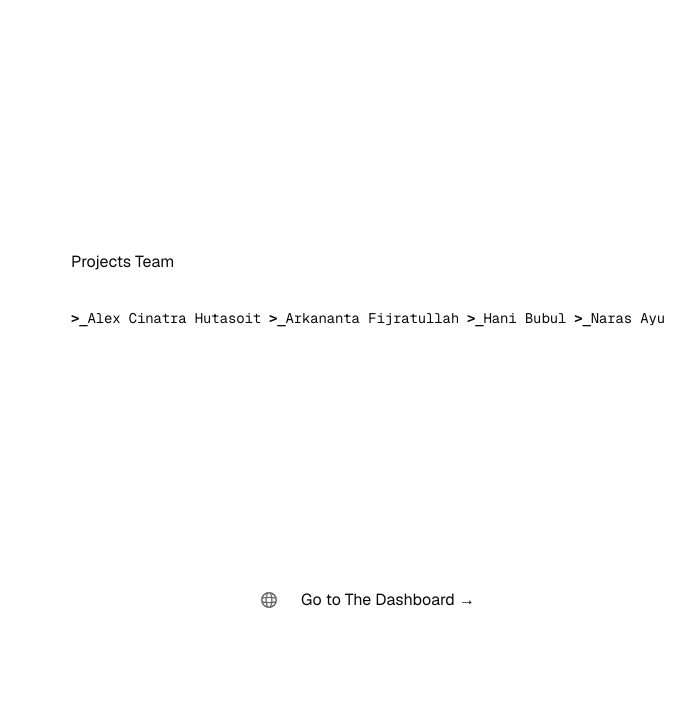
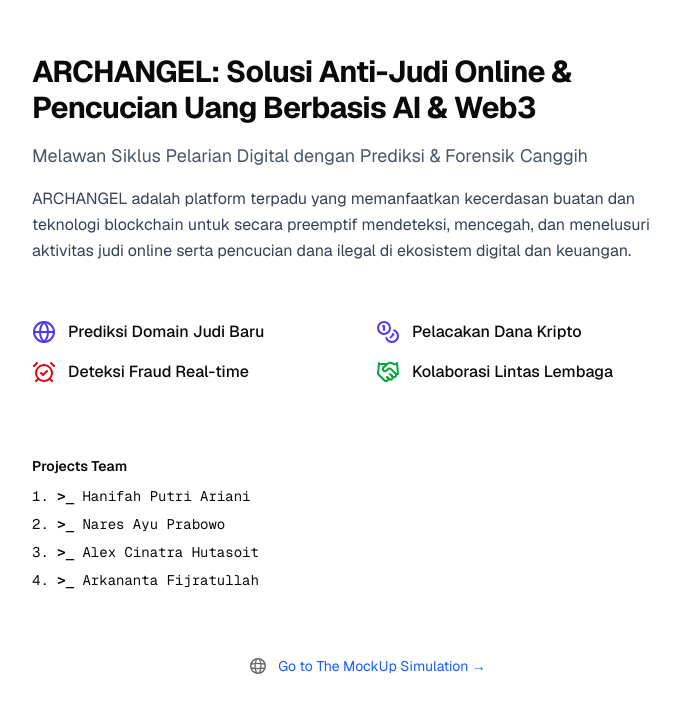
Before and after one commit to alexchtst/poc-archangle, a Next.js app: page / in a window 1280 px wide. Shown: the part 110-822 px from the top of the page, without its empty margins (272-967 px from the left). Before the commit the page ends 800 px from the top, so only its background shows below. Built offline with nearby package versions, Linux system fonts and the light colour scheme.

Commit message:
update landing

```diff
--- a/src/app/page.tsx
+++ b/src/app/page.tsx
@@ -1,27 +1,57 @@
+import { Coins, AlarmCheck, Handshake, Globe } from 'lucide-react';
+
 import Image from "next/image";
 import Link from "next/link";
 
 export default function Home() {
   return (
-    <div className="font-sans grid grid-rows-[20px_1fr_20px] items-center justify-items-center min-h-screen p-8 pb-20 gap-16 sm:p-20">
-      <main className="flex flex-col gap-[32px] row-start-2 items-center sm:items-start">
-        <p>Projects Team</p>
-        <ol className="font-mono list-inside list-decimal text-sm/6 text-center sm:text-left space-x-2">
-          <span className="mb-2 tracking-[-.01em]">
-            <code className="font-bold">{">_"}</code>Alex Cinatra Hutasoit
-          </span>
-          <span className="tracking-[-.01em]">
-            <code className="font-bold">{">_"}</code>Arkananta Fijratullah
-          </span>
-          <span className="tracking-[-.01em]">
-            <code className="font-bold">{">_"}</code>Hani Bubul
-          </span>
-          <span className="tracking-[-.01em]">
-            <code className="font-bold">{">_"}</code>Naras Ayu
-          </span>
-        </ol>
+    <div className="font-sans grid grid-rows-[20px_1fr_20px] items-center justify-items-center min-h-screen p-8 pb-10 gap-16 sm:p-20">
+      <main className="flex flex-col gap-[32px] row-start-2 items-center sm:items-start max-w-2xl text-center sm:text-left">
+        <div className="space-y-4">
+          <h1 className="text-2xl sm:text-3xl font-bold tracking-tight">
+            ARCHANGEL: Solusi Anti-Judi Online & Pencucian Uang Berbasis AI & Web3
+          </h1>
+          <h2 className="text-lg text-gray-600">
+            Melawan Siklus Pelarian Digital dengan Prediksi & Forensik Canggih
+          </h2>
+          <p className="text-base text-gray-700 leading-relaxed">
+            ARCHANGEL adalah platform terpadu yang memanfaatkan kecerdasan buatan dan teknologi blockchain
+            untuk secara preemptif mendeteksi, mencegah, dan menelusuri aktivitas judi online serta
+            pencucian dana ilegal di ekosistem digital dan keuangan.
+          </p>
+        </div>
+
+        <ul className="grid gap-4 sm:grid-cols-2 mt-6 text-left w-full">
+          <li className="flex items-start gap-3">
+            <Globe className="text-indigo-600 w-6 h-6" />
+            <span className="font-medium">Prediksi Domain Judi Baru</span>
+          </li>
+          <li className="flex items-start gap-3">
+            <Coins className="text-indigo-600 w-6 h-6" />
+            <span className="font-medium">Pelacakan Dana Kripto</span>
+          </li>
+          <li className="flex items-start gap-3">
+            <AlarmCheck className="text-red-600 w-6 h-6" />
+            <span className="font-medium">Deteksi Fraud Real-time</span>
+          </li>
+          <li className="flex items-start gap-3">
+            <Handshake className="text-green-600 w-6 h-6" />
+            <span className="font-medium">Kolaborasi Lintas Lembaga</span>
+          </li>
+        </ul>
+
+        <div className="mt-10">
+          <p className="text-sm font-semibold">Projects Team</p>
+          <ol className="font-mono list-inside list-decimal text-sm/6 mt-2 space-y-1">
+            <li><code className="font-bold">{">_"}</code> Hanifah Putri Ariani</li>
+            <li><code className="font-bold">{">_"}</code> Nares Ayu Prabowo</li>
+            <li><code className="font-bold">{">_"}</code> Alex Cinatra Hutasoit</li>
+            <li><code className="font-bold">{">_"}</code> Arkananta Fijratullah</li>
+          </ol>
+        </div>
       </main>
-      <footer className="row-start-3 flex gap-[24px] flex-wrap items-center justify-center">
+
+      <footer className="row-start-3 flex gap-[12px] flex-wrap items-center justify-center text-sm">
         <Image
           aria-hidden
           src="/globe.svg"
@@ -29,7 +59,9 @@ export default function Home() {
           width={16}
           height={16}
         />
-        <Link href={'/dashboard'}>Go to The Dashboard  →</Link>
+        <Link href="/dashboard" className="text-blue-600 hover:underline">
+          Go to The MockUp Simulation →
+        </Link>
       </footer>
     </div>
   );
```
